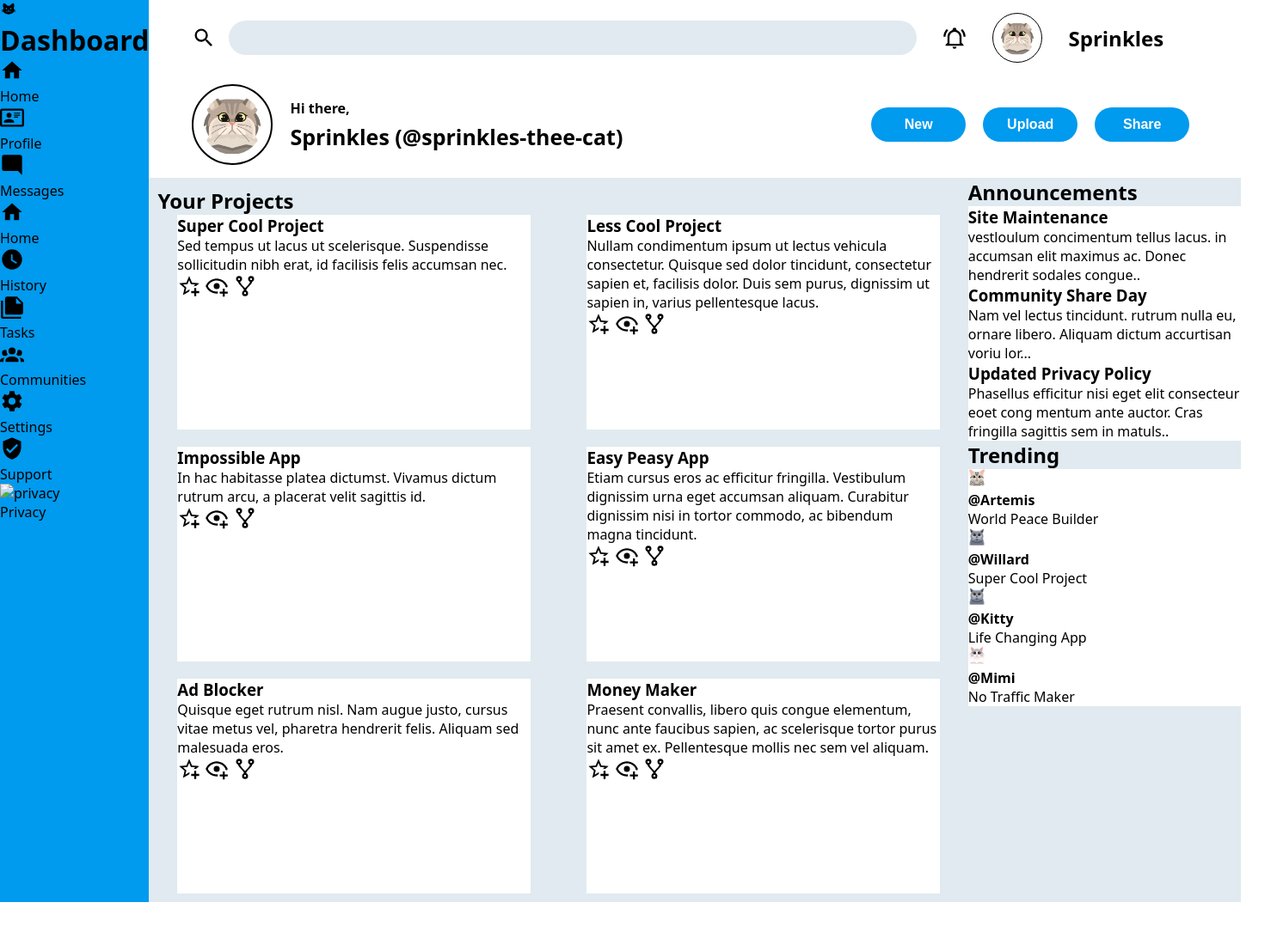
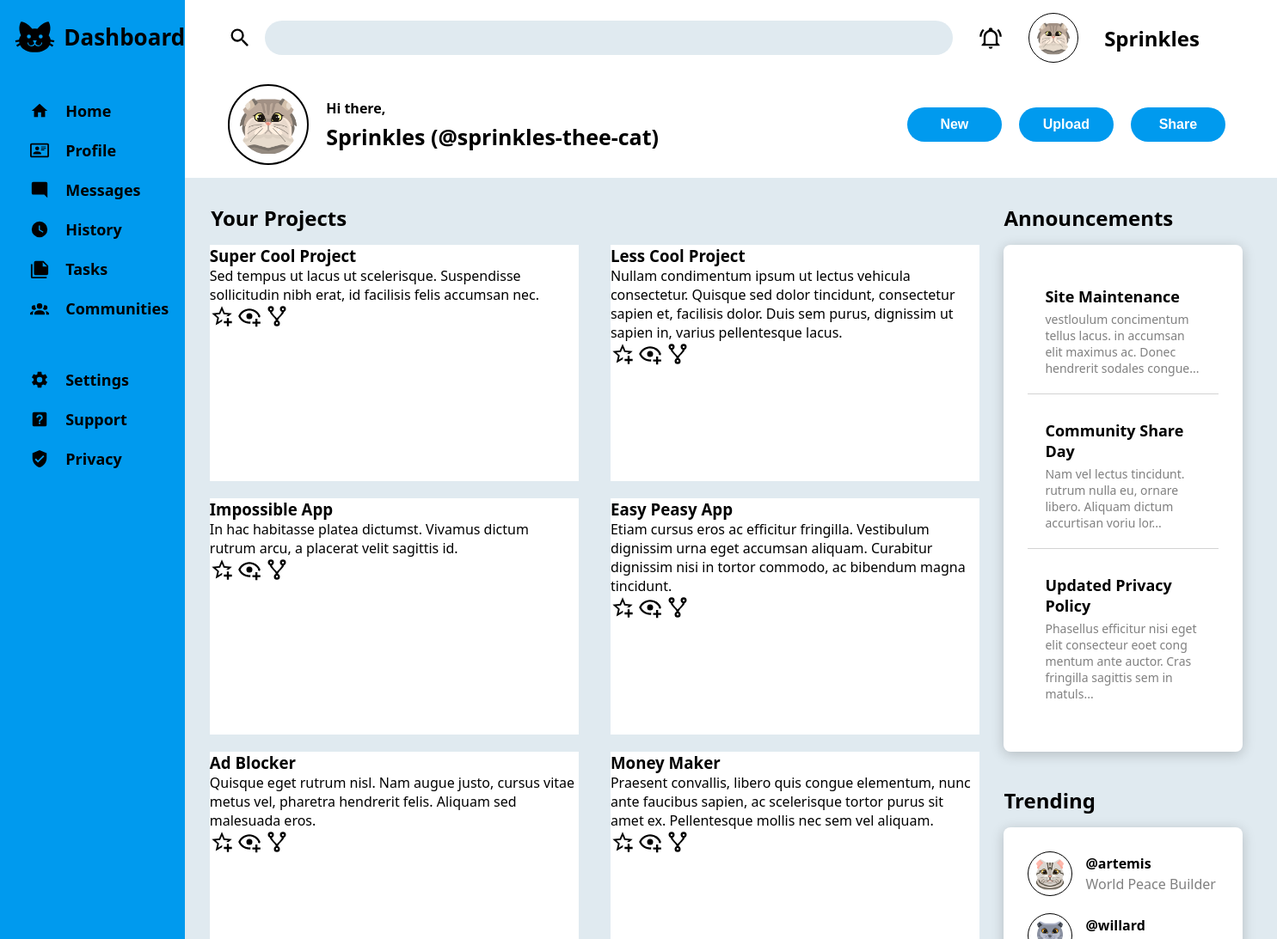
Before and after one commit to huntkay1/dashboard, a plain HTML site: page index.html in a window 1280 px wide. Shown: the top 1093 px of the page at 86% size, 1485 px wide, since content can reach past the window. Before the commit the page ends 1050 px from the top, so only its background shows below. Drawn offline with Linux system fonts and the light colour scheme.

Commit message:
Style left and right sidebar

```diff
--- a/index.html
+++ b/index.html
@@ -61,11 +61,6 @@
             </div>
 
             <div class="nav-option">
-                <img src="/images/home.svg" alt="home" class="icon">
-                <p>Home</p>
-            </div>
-
-            <div class="nav-option">
                 <img src="/images/clock.svg" alt="history" class="icon">
                 <p>History</p>
             </div>
@@ -88,12 +83,12 @@
             </div>
 
             <div class="nav-option">
-                <img src="/images/help.svg" alt="support" class="icon">
+                <img src="/images/support.svg" alt="support" class="icon">
                 <p>Support</p>
             </div>
 
             <div class="nav-option">
-                <img src="/images/privacy.svg" alt="privacy" class="icon">
+                <img src="/images/help.svg" alt="privacy" class="icon">
                 <p>Privacy</p>
             </div>
         </div>
@@ -202,7 +197,7 @@
                     <div class="block-item-1">
                         <h3>Site Maintenance</h3>
                         <p>vestloulum concimentum tellus lacus. in accumsan elit maximus ac. Donec
-                            hendrerit sodales congue..</p>
+                            hendrerit sodales congue...</p>
                     </div>
 
                     <div class="block-item-1">
@@ -217,7 +212,7 @@
                         <p>Phasellus efficitur nisi eget elit
                             consecteur eoet cong mentum ante
                             auctor. Cras fringilla sagittis sem in
-                            matuls..</p>
+                            matuls...</p>
                     </div>
                 </div>
             </div>
@@ -228,7 +223,7 @@
                     <div class="block-item-2">
                         <img src="/images/cat-2.png" alt="profile picture" class="prof-pic-preview">
                         <div class="user-info">
-                            <h4>@Artemis</h4>
+                            <h4>@artemis</h4>
                             <p>World Peace Builder</p>
                         </div>
                     </div>
@@ -236,23 +231,23 @@
                     <div class="block-item-2">
                         <img src="/images/cat-3.png" alt="profile picture" class="prof-pic-preview">
                         <div class="user-info">
-                            <h4>@Willard</h4>
+                            <h4>@willard</h4>
                             <p>Super Cool Project</p>
-                        </div>
-                    </div>
-
-                    <div class="block-item-3">
-                        <img src="/images/cat-3.png" alt="profile picture" class="prof-pic-preview">
-                        <div class="user-info">
-                            <h4>@Kitty</h4>
-                            <p>Life Changing App</p>
                         </div>
                     </div>
 
                     <div class="block-item-2">
                         <img src="/images/cat-4.png" alt="profile picture" class="prof-pic-preview">
                         <div class="user-info">
-                            <h4>@Mimi</h4>
+                            <h4>@kitty</h4>
+                            <p>Life Changing App</p>
+                        </div>
+                    </div>
+
+                    <div class="block-item-2">
+                        <img src="/images/cat-5.png" alt="profile picture" class="prof-pic-preview">
+                        <div class="user-info">
+                            <h4>@mimi</h4>
                             <p>No Traffic Maker</p>
                         </div>
                     </div>
--- a/style.css
+++ b/style.css
@@ -19,13 +19,13 @@ body {
     width: auto;
 }
 
-
 /* DELETE WHEN DONE */
 img {
     height: 20px;
     width: auto;
 }
 
+/* HEADING */
 header {
     background-color: #fff;
     grid-column: 2;
@@ -74,6 +74,7 @@ input {
 }
 
 
+/* SUBHEAD */
 #sub-head {
     background-color: #fff;
     grid-column: 2;
@@ -103,6 +104,7 @@ input {
 
 #greeting h3 {
     font-size: 16px;
+    font-weight: 600;
 }
 
 #greeting p {
@@ -128,11 +130,56 @@ button {
     border-radius: 25px;
 }
 
+/* SIDEBAR */
 #sidebar {
     background-color: #009aee;
     grid-row: 1 / 4;
 }
 
+#title {
+    display: flex;
+    align-items: center;
+    margin-top: 15px;
+    margin-left: 1vw;
+}
+
+.logo {
+    height: 55px;
+    width: auto;
+    margin-right: .5vw;
+}
+
+#title h1 {
+    font-size: 26px;
+    font-weight: 600;
+}
+
+.nav-option {
+    display: flex;
+    align-items: center;
+    margin-left: 35px;
+    margin-bottom: 18px;
+}
+
+.nav-option p {
+    font-size: 18px;
+    font-weight: 600;
+}
+
+.nav-option .icon {
+    width: 22px;
+    margin-right: 1.5vw;
+}
+
+#nav-1 {
+    margin-top: 45px;
+}
+
+#nav-2 {
+    margin-top: 55px;
+}
+
+/* MAIN */
 #main-contents {
     grid-column: 2;
     display: grid;
@@ -142,31 +189,94 @@ button {
 #projects {
     background-color: #e0eaf0;
     padding: 10px;
+    padding-top: 30px;
+}
+
+#projects h2 {
+    padding-left: 20px;
+    font-weight: 600;
 }
 
 #card-grid {
     display: grid;
     grid-template-columns: 1fr 1fr;
-    gap: 20px;
+    row-gap: 20px;
     justify-items: center;
+    margin-top: 15px;
 }
 
 .card {
     background-color: #fff;
-    height: 250px;
-    max-width: 90%;
+    height: 275px;
+    max-width: 92%;
 }
 
 
+
+/* RIGHT SIDEBAR */
 #right-sidebar {
     background-color: #e0eaf0;
-
+    padding-right: 40px;
+    padding-top: 30px;
 }
 
-#announce-block {
+#announce-block, #trending-block {
     background-color: #fff;
+    margin-top: 15px;
+    padding: 28px;
+    border-radius: 8px;
+    box-shadow: 0px 3px 15px rgba(0,0,0,0.2);
 }
 
-#trending-block {
-    background-color: #fff;
+.block-item-1 {
+    margin-bottom: 10px;
+    padding: 20px;
+    border-bottom: 1px solid lightgray;
 }
+
+.block-item-1:nth-child(3) {
+    border: none;
+}
+
+.block-item-1 h3 {
+    font-size: 18px;
+    margin-bottom: 5px;
+}
+
+.block-item-1 p {
+    font-size: 14px;
+    color: gray;
+}
+
+#section-2 {
+    margin-top: 40px;
+}
+
+.block-item-2 {
+    display: flex;
+    align-items: center;
+    padding-bottom: 20px;
+}
+
+.block-item-2:nth-child(4) {
+    padding-bottom: 0;
+}
+
+.prof-pic-preview {
+    height: 40px;
+    width: auto;
+    border: 1px solid black;
+    border-radius: 50px;
+    margin-right: 15px;
+    padding: 5px;
+}
+
+.block-item-2 h4 {
+    font-weight: 600;
+    padding-bottom: 2px;
+}
+
+.block-item-2 p {
+    color: gray;
+    font-weight: 400;
+}
```
